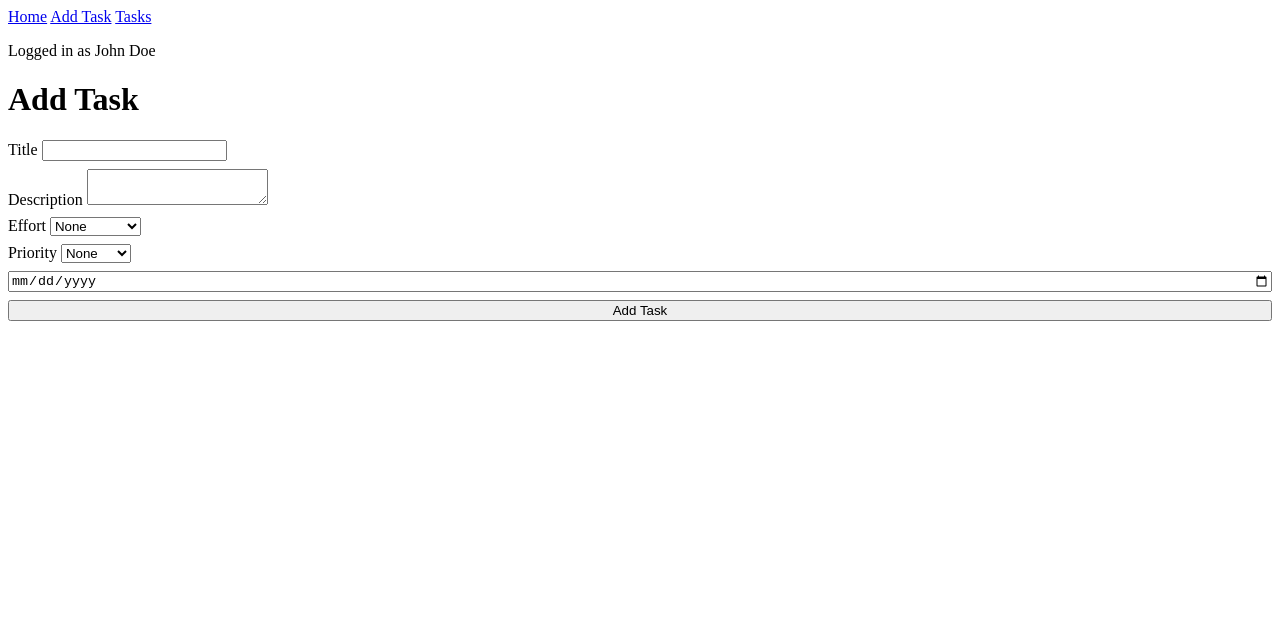
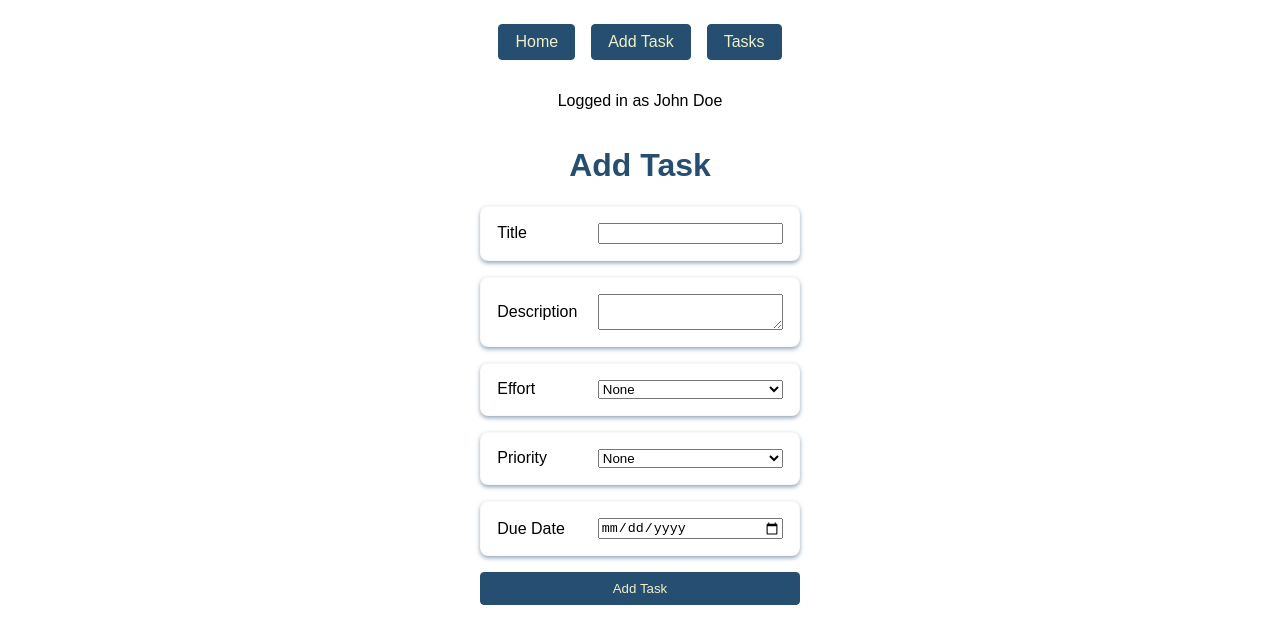
Before and after one commit to zethni/todo, a SvelteKit app: page /tasks/add in a window 1280 px wide. Shown: the top 644 px of the page. Built offline with nearby package versions, Linux system fonts and the light colour scheme.

Commit message:
updated styles

```diff
--- a/src/routes/+layout.server.js
+++ b/src/routes/+layout.server.js
@@ -1,4 +1,5 @@
 export function load() {
+	// TODO : FETCH USER DATA FROM SUPABASE
 	return {
 		user: {
 			id: 1,
--- a/src/routes/+layout.svelte
+++ b/src/routes/+layout.svelte
@@ -7,11 +7,11 @@
 <svelte:head>
 	<link rel="icon" href={favicon} />
 </svelte:head>
-
+<main id="main">
 	<nav>
-	<a href="/">Home</a>
-	<a href="/tasks/add">Add Task</a>
-	<a href="/tasks">Tasks</a>
+		<a class="button" href="/">Home</a>
+		<a class="button" href="/tasks/add">Add Task</a>
+		<a class="button" href="/tasks">Tasks</a>
 	</nav>
 
 	{#if data.user}
@@ -20,3 +20,4 @@
 	{:else}
 		<p>Not logged in</p>
 	{/if}
+</main>
--- a/src/routes/tasks/add/+page.svelte
+++ b/src/routes/tasks/add/+page.svelte
@@ -32,7 +32,7 @@
 			<option value="urgent">Urgent</option>
 		</select></label
 	>
-	<input type="date" name="dueDate" id="dueDate" />
+	<label for="dueDate">Due Date<input type="date" name="dueDate" id="dueDate" /> </label>
 	<button type="submit">Add Task</button>
 </form>
 
@@ -40,6 +40,19 @@
 	form {
 		display: flex;
 		flex-direction: column;
+		gap: 1rem;
+		font-size: 16px;
+	}
+	label {
+		display: grid;
+		grid-template-columns: 1fr 2fr;
 		gap: 0.5rem;
+		align-items: center;
+		border: 1px solid rgba(37, 78, 112, 0.03);
+		background: white;
+		box-shadow: 0 2px 4px rgba(37, 78, 112, 0.5);
+
+		padding: 1rem;
+		border-radius: 8px;
 	}
 </style>
--- a/src/routes/tasks/fakedata.js
+++ b/src/routes/tasks/fakedata.js
@@ -1,7 +1,17 @@
 export const tasks = [
 	{
 		id: 1,
-		title: 'Task 1'
+		title: 'Task 1',
+		priority: 'high',
+		effort: 'large',
+		dueDate: '2026-20-01'
 	},
-	{ id: 2, title: 'Task 2' }
+	{
+		id: 2,
+		title: 'Task 2',
+
+		priority: 'medium',
+		effort: 'small',
+		dueDate: null
+	}
 ];
--- a/static/shared.css
+++ b/static/shared.css
@@ -0,0 +1,58 @@
+
+	:root {
+        --color-blue: #254E70;
+        --color-green: #6D7025;
+        --color-burgundy: #702825;
+        --color-blue-light: #83A7C5;
+        --color-neutral: #EEF0C7;
+        --color-neutral-light: FDFFD3;
+
+        --button-background: var(--color-blue);
+        --button-color: var(--color-neutral);
+        --button-padding: 0.5rem 1rem;
+        --button-border-radius: 0.25rem;
+
+        --color-header: var(--color-blue);
+        --color-header-1: var(--color-header);
+
+        --color-warning: var(--color-burgundy);
+    }
+    body {
+        background-color: var(--color-neutral-light);
+        font-family: Arial, sans-serif;
+    }
+    #main {
+		display: flex;
+		flex-direction: column;
+		align-items: center;
+		padding: 1rem;
+
+	}
+    h1 {
+        color: var(--color-header-1);
+    }
+
+	nav {
+		display: flex;
+		gap: 1rem;
+		margin-bottom: 1rem;
+	}
+
+	a.button, button {
+        text-decoration: none;
+		background-color: var(--button-background);
+        color: var(--button-color);
+        transition: background-color 0.3s, color 0.3s;
+        padding: var(--button-padding);
+        border-radius: var(--button-border-radius);
+        border: 1px solid var(--button-background);
+    }
+
+    :is(a.button, button):hover {
+        color: var(--color-blue);
+        background-color: var(--color-neutral);
+    }
+
+	a:hover {
+		text-decoration: underline;
+	}
```
Lines whose indentation alone changed are shown as unchanged.
